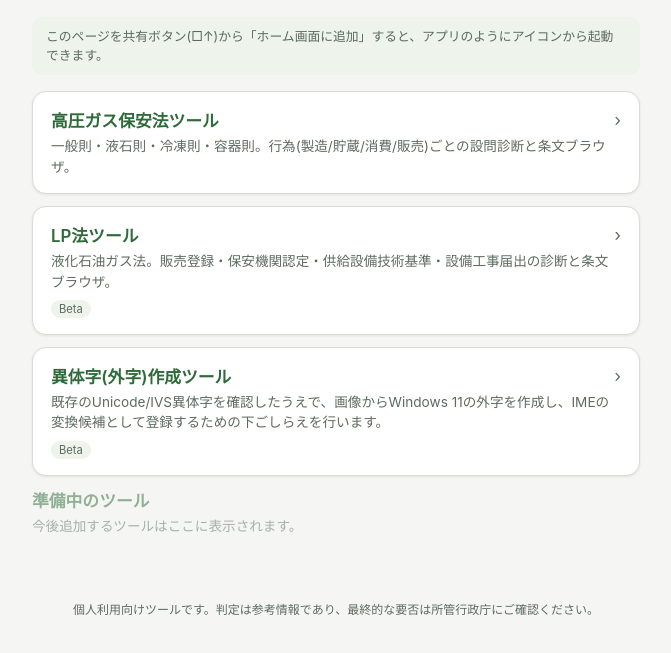
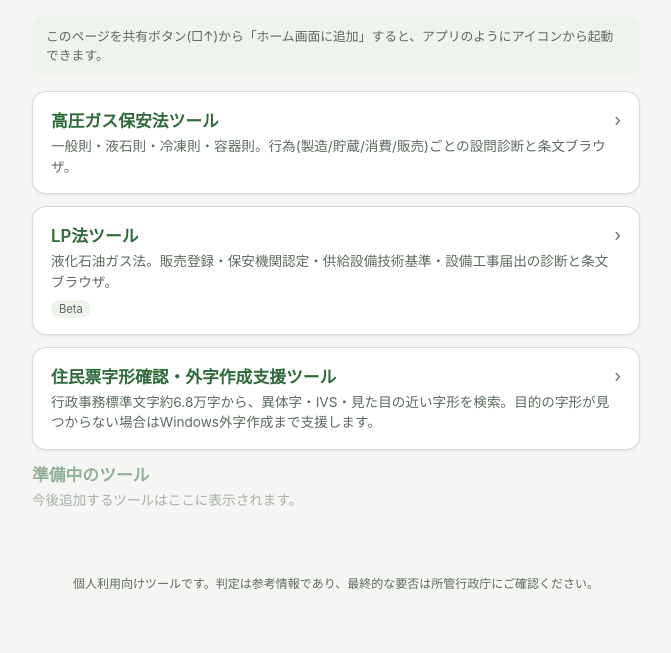
Before and after one commit to Raincoat64/My-tools-portal, a plain HTML site: page index.html in a window 1280 px wide. Shown: the part 85-738 px from the top of the page, without its empty margins (304-975 px from the left). Drawn offline with Linux system fonts and the light colour scheme.

Commit message:
Update portal card for final gaiji tool

```diff
--- a/index.html
+++ b/index.html
@@ -167,9 +167,8 @@
     </a>
 
     <a class="pick-card" href="./tools/gaiji-maker.html">
-      <div class="title"><span>異体字(外字)作成ツール</span><span class="arrow">›</span></div>
-      <div class="help">既存のUnicode/IVS異体字を確認したうえで、画像からWindows 11の外字を作成し、IMEの変換候補として登録するための下ごしらえを行います。</div>
-      <span class="badge">Beta</span>
+      <div class="title"><span>住民票字形確認・外字作成支援ツール</span><span class="arrow">›</span></div>
+      <div class="help">行政事務標準文字約6.8万字から、異体字・IVS・見た目の近い字形を検索。目的の字形が見つからない場合はWindows外字作成まで支援します。</div>
     </a>
 
     <div class="pick-card disabled">
```
